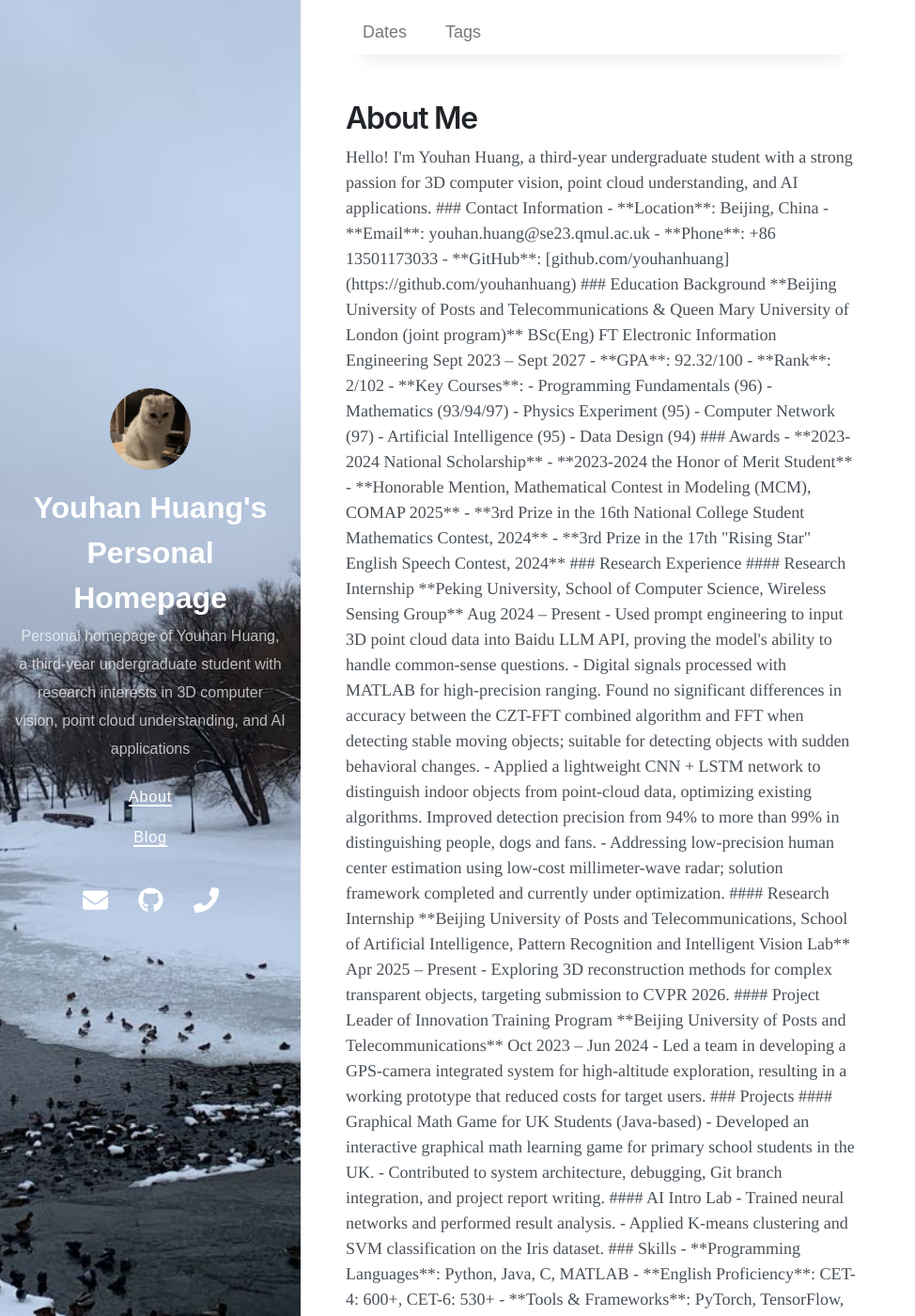
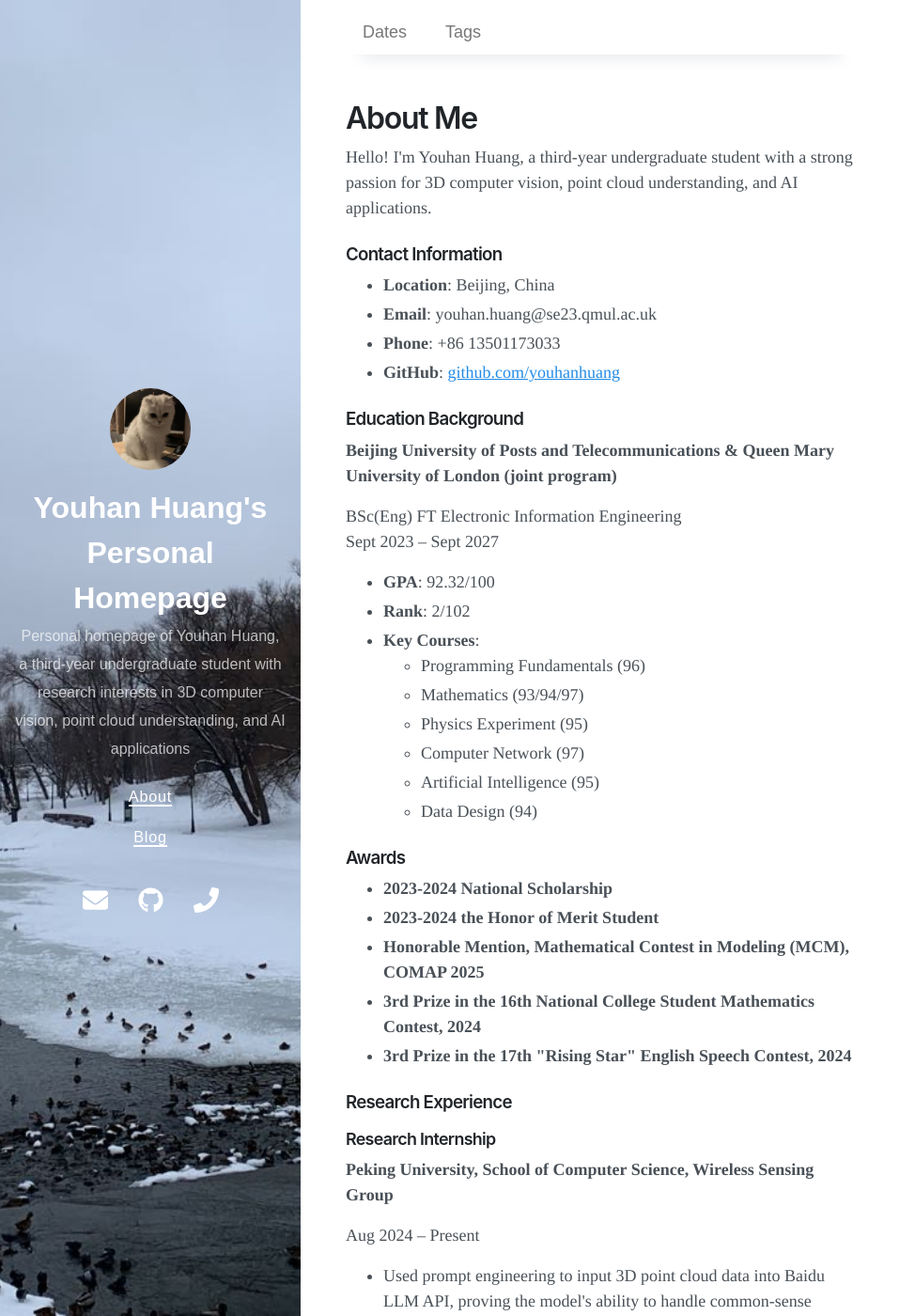
Before and after one commit to JohanHuang2005/JH.github.io, a Jekyll site: the page built from index.html, in a window 1280 px wide and 1400 px high. Shown: the whole window at 94% size, without its empty margins (0-974 px from the left). Built offline with Jekyll 4.4.1, drawn with Linux system fonts in a browser that asks for light colours; nearby versions of some CDN libraries; the list of posts is cut into pages by our own code; some of the changed text lies outside the part shown.

Commit message:
Add custom home-about layout to display personal experience on homepage

```diff
--- /dev/null
+++ b/_layouts/home-about.html
@@ -0,0 +1,106 @@
+---
+layout: default
+---
+
+{% include home-header.html %}
+
+<div class="content-about">
+  <article class="page">
+    <h1 class="page-title">About Me</h1>
+
+    <p>Hello! I'm Youhan Huang, a third-year undergraduate student with a strong passion for 3D computer vision, point cloud understanding, and AI applications.</p>
+
+    <h3>Contact Information</h3>
+    <ul>
+      <li><strong>Location</strong>: Beijing, China</li>
+      <li><strong>Email</strong>: youhan.huang@se23.qmul.ac.uk</li>
+      <li><strong>Phone</strong>: +86 13501173033</li>
+      <li><strong>GitHub</strong>: <a href="https://github.com/youhanhuang">github.com/youhanhuang</a></li>
+    </ul>
+
+    <h3>Education Background</h3>
+    <p><strong>Beijing University of Posts and Telecommunications & Queen Mary University of London (joint program)</strong></p>
+    <p>BSc(Eng) FT Electronic Information Engineering<br>
+    Sept 2023 – Sept 2027</p>
+    <ul>
+      <li><strong>GPA</strong>: 92.32/100</li>
+      <li><strong>Rank</strong>: 2/102</li>
+      <li><strong>Key Courses</strong>:
+        <ul>
+          <li>Programming Fundamentals (96)</li>
+          <li>Mathematics (93/94/97)</li>
+          <li>Physics Experiment (95)</li>
+          <li>Computer Network (97)</li>
+          <li>Artificial Intelligence (95)</li>
+          <li>Data Design (94)</li>
+        </ul>
+      </li>
+    </ul>
+
+    <h3>Awards</h3>
+    <ul>
+      <li><strong>2023-2024 National Scholarship</strong></li>
+      <li><strong>2023-2024 the Honor of Merit Student</strong></li>
+      <li><strong>Honorable Mention, Mathematical Contest in Modeling (MCM), COMAP 2025</strong></li>
+      <li><strong>3rd Prize in the 16th National College Student Mathematics Contest, 2024</strong></li>
+      <li><strong>3rd Prize in the 17th "Rising Star" English Speech Contest, 2024</strong></li>
+    </ul>
+
+    <h3>Research Experience</h3>
+
+    <h4>Research Internship</h4>
+    <p><strong>Peking University, School of Computer Science, Wireless Sensing Group</strong></p>
+    <p>Aug 2024 – Present</p>
+    <ul>
+      <li>Used prompt engineering to input 3D point cloud data into Baidu LLM API, proving the model's ability to handle common-sense questions.</li>
+      <li>Digital signals processed with MATLAB for high-precision ranging. Found no significant differences in accuracy between the CZT-FFT combined algorithm and FFT when detecting stable moving objects; suitable for detecting objects with sudden behavioral changes.</li>
+      <li>Applied a lightweight CNN + LSTM network to distinguish indoor objects from point-cloud data, optimizing existing algorithms. Improved detection precision from 94% to more than 99% in distinguishing people, dogs and fans.</li>
+      <li>Addressing low-precision human center estimation using low-cost millimeter-wave radar; solution framework completed and currently under optimization.</li>
+    </ul>
+
+    <h4>Research Internship</h4>
+    <p><strong>Beijing University of Posts and Telecommunications, School of Artificial Intelligence, Pattern Recognition and Intelligent Vision Lab</strong></p>
+    <p>Apr 2025 – Present</p>
+    <ul>
+      <li>Exploring 3D reconstruction methods for complex transparent objects, targeting submission to CVPR 2026.</li>
+    </ul>
+
+    <h4>Project Leader of Innovation Training Program</h4>
+    <p><strong>Beijing University of Posts and Telecommunications</strong></p>
+    <p>Oct 2023 – Jun 2024</p>
+    <ul>
+      <li>Led a team in developing a GPS-camera integrated system for high-altitude exploration, resulting in a working prototype that reduced costs for target users.</li>
+    </ul>
+
+    <h3>Projects</h3>
+
+    <h4>Graphical Math Game for UK Students (Java-based)</h4>
+    <ul>
+      <li>Developed an interactive graphical math learning game for primary school students in the UK.</li>
+      <li>Contributed to system architecture, debugging, Git branch integration, and project report writing.</li>
+    </ul>
+
+    <h4>AI Intro Lab</h4>
+    <ul>
+      <li>Trained neural networks and performed result analysis.</li>
+      <li>Applied K-means clustering and SVM classification on the Iris dataset.</li>
+    </ul>
+
+    <h3>Skills</h3>
+    <ul>
+      <li><strong>Programming Languages</strong>: Python, Java, C, MATLAB</li>
+      <li><strong>English Proficiency</strong>: CET-4: 600+, CET-6: 530+</li>
+      <li><strong>Tools & Frameworks</strong>: PyTorch, TensorFlow, Scikit-learn, Git, LaTeX</li>
+    </ul>
+
+    <h3>Research Interests & Personal Statement</h3>
+
+    <p><strong>Passion for 3D Vision</strong>: I have developed a strong interest and solid foundation in 3D computer vision, especially in point cloud understanding, reconstruction, and perception under complex scenarios. Through multiple research internships at top-tier labs, I have worked on transparent object reconstruction for CVPR submission and radar-based human center estimation—both requiring deep technical insight and persistent experimentation.</p>
+
+    <p><strong>Self-driven and Execution-oriented</strong>: I am highly self-driven and results-oriented: I independently led an innovation project, contributed actively to algorithm optimization in research teams, and continuously improved through hands-on engineering. I deeply value lifelong learning and independent thinking, which motivate me to dive into unfamiliar frameworks, explore state-of-the-art techniques, and adapt quickly to new challenges.</p>
+
+    <p><strong>Vision for AI Solutions</strong>: My long-term goal is to become a solution architect who bridges the gap between cutting-edge AI technologies and real-world applications, particularly in perception-driven systems. I look forward to expanding my expertise into broader AI deployment frameworks such as Multimodal LLMs in the future.</p>
+
+    <p>Thank you for visiting my personal homepage!</p>
+  </article>
+</div>
--- a/index.html
+++ b/index.html
@@ -1,89 +1,3 @@
 ---
-layout: default
-title: About Me
+layout: home-about
 ---
-
-{% include home-header.html %}
-
-<article class="page">
-  <h1 class="page-title">{{ page.title }}</h1>
-
-  Hello! I'm Youhan Huang, a third-year undergraduate student with a strong passion for 3D computer vision, point cloud understanding, and AI applications.
-
-  ### Contact Information
-  - **Location**: Beijing, China
-  - **Email**: youhan.huang@se23.qmul.ac.uk
-  - **Phone**: +86 13501173033
-  - **GitHub**: [github.com/youhanhuang](https://github.com/youhanhuang)
-
-  ### Education Background
-  **Beijing University of Posts and Telecommunications & Queen Mary University of London (joint program)**
-
-  BSc(Eng) FT Electronic Information Engineering
-  Sept 2023 – Sept 2027
-  - **GPA**: 92.32/100
-  - **Rank**: 2/102
-  - **Key Courses**:
-    - Programming Fundamentals (96)
-    - Mathematics (93/94/97)
-    - Physics Experiment (95)
-    - Computer Network (97)
-    - Artificial Intelligence (95)
-    - Data Design (94)
-
-  ### Awards
-  - **2023-2024 National Scholarship**
-  - **2023-2024 the Honor of Merit Student**
-  - **Honorable Mention, Mathematical Contest in Modeling (MCM), COMAP 2025**
-  - **3rd Prize in the 16th National College Student Mathematics Contest, 2024**
-  - **3rd Prize in the 17th "Rising Star" English Speech Contest, 2024**
-
-  ### Research Experience
-
-  #### Research Internship
-  **Peking University, School of Computer Science, Wireless Sensing Group**
-
-  Aug 2024 – Present
-  - Used prompt engineering to input 3D point cloud data into Baidu LLM API, proving the model's ability to handle common-sense questions.
-  - Digital signals processed with MATLAB for high-precision ranging. Found no significant differences in accuracy between the CZT-FFT combined algorithm and FFT when detecting stable moving objects; suitable for detecting objects with sudden behavioral changes.
-  - Applied a lightweight CNN + LSTM network to distinguish indoor objects from point-cloud data, optimizing existing algorithms. Improved detection precision from 94% to more than 99% in distinguishing people, dogs and fans.
-  - Addressing low-precision human center estimation using low-cost millimeter-wave radar; solution framework completed and currently under optimization.
-
-  #### Research Internship
-  **Beijing University of Posts and Telecommunications, School of Artificial Intelligence, Pattern Recognition and Intelligent Vision Lab**
-
-  Apr 2025 – Present
-  - Exploring 3D reconstruction methods for complex transparent objects, targeting submission to CVPR 2026.
-
-  #### Project Leader of Innovation Training Program
-  **Beijing University of Posts and Telecommunications**
-
-  Oct 2023 – Jun 2024
-  - Led a team in developing a GPS-camera integrated system for high-altitude exploration, resulting in a working prototype that reduced costs for target users.
-
-  ### Projects
-
-  #### Graphical Math Game for UK Students (Java-based)
-  - Developed an interactive graphical math learning game for primary school students in the UK.
-  - Contributed to system architecture, debugging, Git branch integration, and project report writing.
-
-  #### AI Intro Lab
-  - Trained neural networks and performed result analysis.
-  - Applied K-means clustering and SVM classification on the Iris dataset.
-
-  ### Skills
-
-  - **Programming Languages**: Python, Java, C, MATLAB
-  - **English Proficiency**: CET-4: 600+, CET-6: 530+
-  - **Tools & Frameworks**: PyTorch, TensorFlow, Scikit-learn, Git, LaTeX
-
-  ### Research Interests & Personal Statement
-
-  **Passion for 3D Vision**: I have developed a strong interest and solid foundation in 3D computer vision, especially in point cloud understanding, reconstruction, and perception under complex scenarios. Through multiple research internships at top-tier labs, I have worked on transparent object reconstruction for CVPR submission and radar-based human center estimation—both requiring deep technical insight and persistent experimentation.
-
-  **Self-driven and Execution-oriented**: I am highly self-driven and results-oriented: I independently led an innovation project, contributed actively to algorithm optimization in research teams, and continuously improved through hands-on engineering. I deeply value lifelong learning and independent thinking, which motivate me to dive into unfamiliar frameworks, explore state-of-the-art techniques, and adapt quickly to new challenges.
-
-  **Vision for AI Solutions**: My long-term goal is to become a solution architect who bridges the gap between cutting-edge AI technologies and real-world applications, particularly in perception-driven systems. I look forward to expanding my expertise into broader AI deployment frameworks such as Multimodal LLMs in the future.
-
-  Thank you for visiting my personal homepage!
-</article>
```
